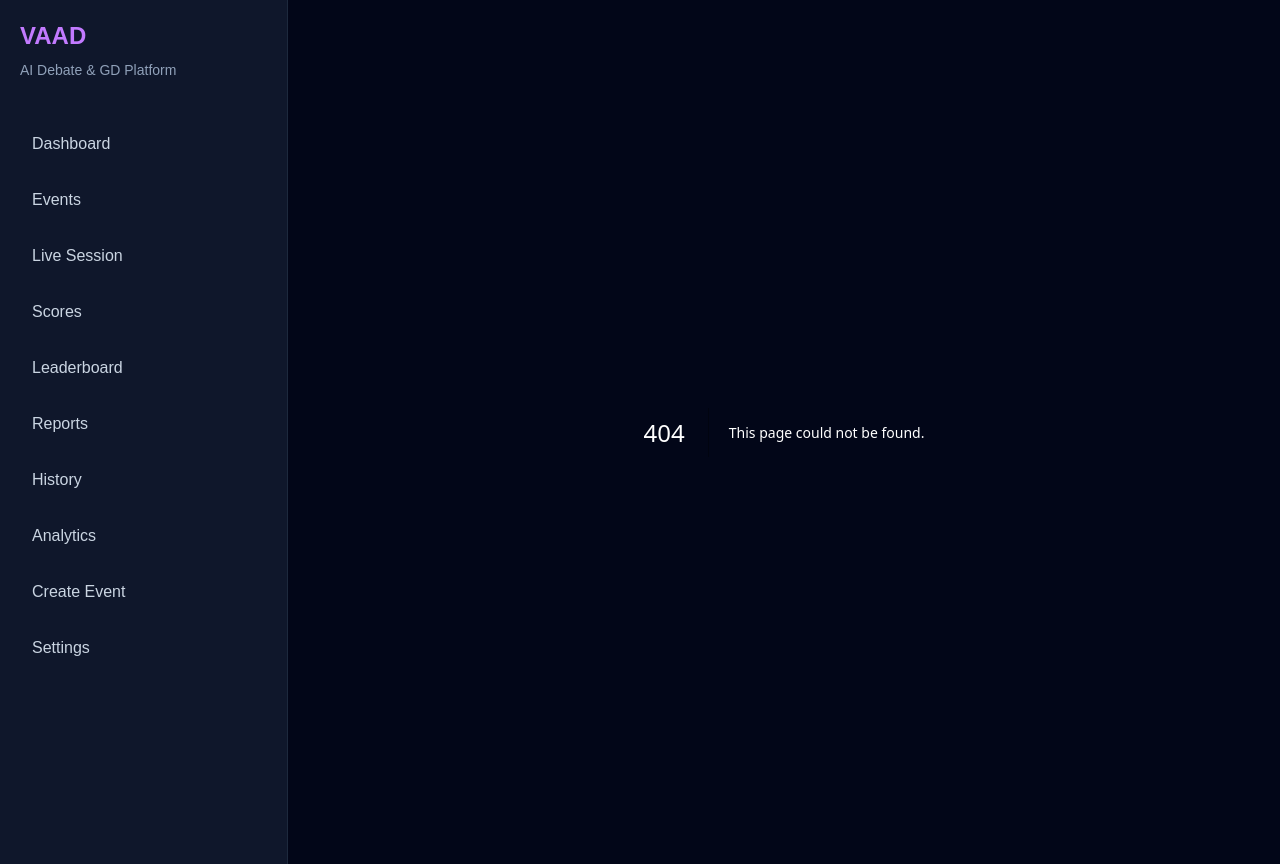
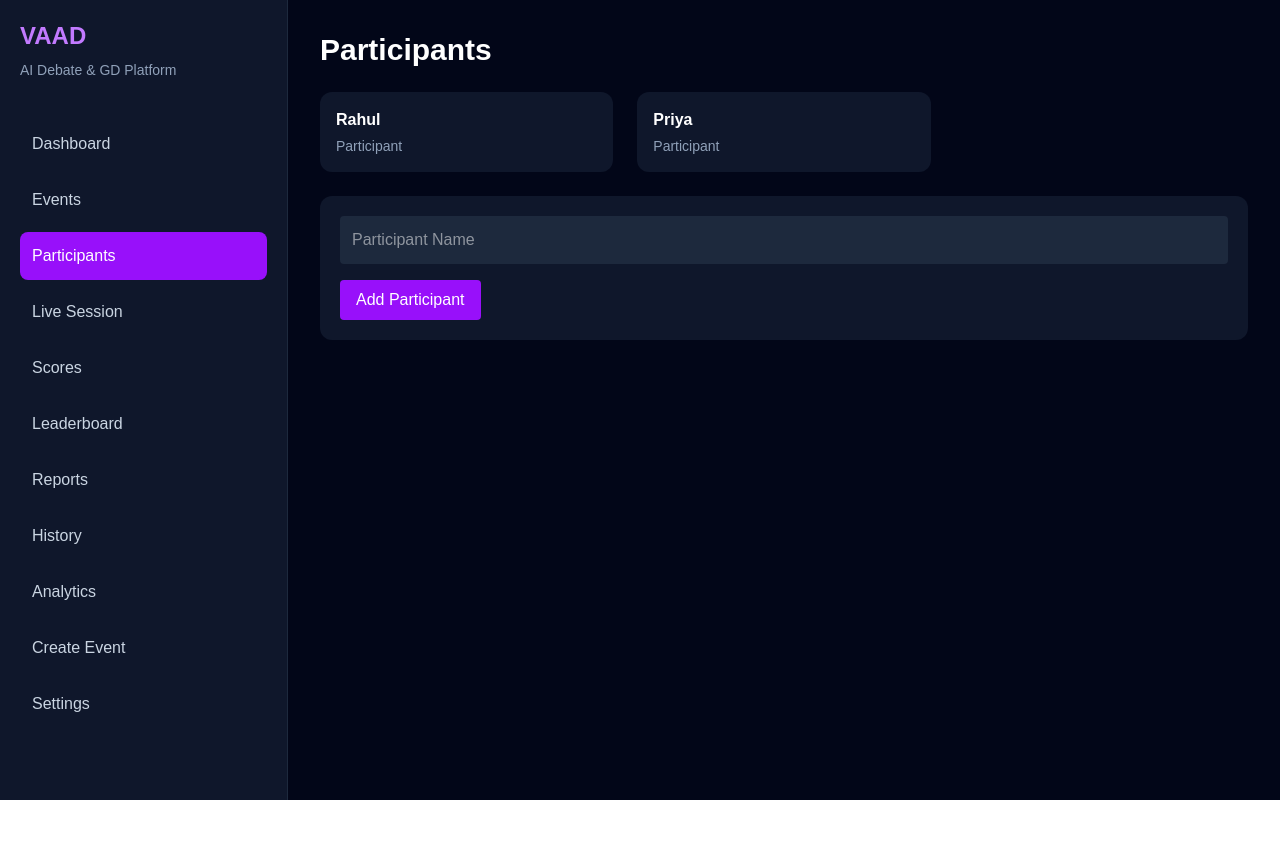
Before and after one commit to GURUBAKSHYADAV-71218/vaad, a Next.js app in the folder frontend/: page /participants in a window 1280 px wide. Before the commit this address had no page. After the commit the page ends 800 px from the top, so only its background shows below. Built offline with nearby package versions, Linux system fonts and the light colour scheme.

Commit message:
Participants module UI added

```diff
--- /dev/null
+++ b/frontend/app/participants/page.tsx
@@ -0,0 +1,28 @@
+import ParticipantCard from "@/components/participants/ParticipantCard";
+import AddParticipantForm from "@/components/participants/AddParticipantForm";
+export default function ParticipantsPage() {
+  return (
+    <div>
+
+      <h1 className="text-3xl font-bold mb-6">
+        Participants
+      </h1>
+
+      <div className="grid grid-cols-3 gap-6">
+
+        <ParticipantCard
+          name="Rahul"
+          role="Participant"
+        />
+
+        <ParticipantCard
+          name="Priya"
+          role="Participant"
+        />
+
+      </div>
+<AddParticipantForm />
+    </div>
+
+  );
+}
--- a/frontend/components/layout/Sidebar.tsx
+++ b/frontend/components/layout/Sidebar.tsx
@@ -5,7 +5,8 @@ import { usePathname } from "next/navigation";
 
 const menuItems = [
   { name: "Dashboard", href: "/" },
-  { name: "Events", href: "/events" }, // 👈 ✅ PHASE 48: Events link added here perfectly!
+  { name: "Events", href: "/events" },
+  { name: "Participants", href: "/participants" },
   { name: "Live Session", href: "/live-session" },
   { name: "Scores", href: "/scores" },
   { name: "Leaderboard", href: "/leaderboard" },
--- /dev/null
+++ b/frontend/components/participants/AddParticipantForm.tsx
@@ -0,0 +1,20 @@
+"use client";
+
+export default function AddParticipantForm() {
+  return (
+    <div className="bg-slate-900 p-5 rounded-xl mt-6">
+
+      <input
+        placeholder="Participant Name"
+        className="w-full p-3 rounded bg-slate-800"
+      />
+
+      <button
+        className="mt-4 bg-purple-600 px-4 py-2 rounded"
+      >
+        Add Participant
+      </button>
+
+    </div>
+  );
+}
--- /dev/null
+++ b/frontend/components/participants/ParticipantCard.tsx
@@ -0,0 +1,23 @@
+type Props = {
+  name: string;
+  role: string;
+};
+
+export default function ParticipantCard({
+  name,
+  role,
+}: Props) {
+  return (
+    <div className="bg-slate-900 p-4 rounded-xl">
+
+      <h3 className="font-semibold">
+        {name}
+      </h3>
+
+      <p className="text-slate-400 text-sm mt-1">
+        {role}
+      </p>
+
+    </div>
+  );
+}
```
